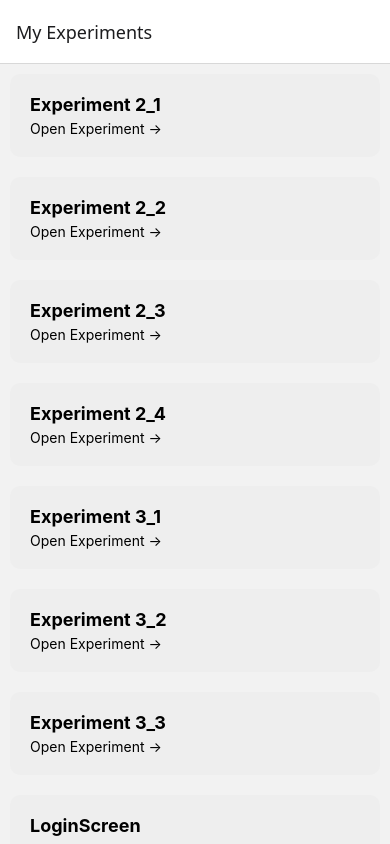
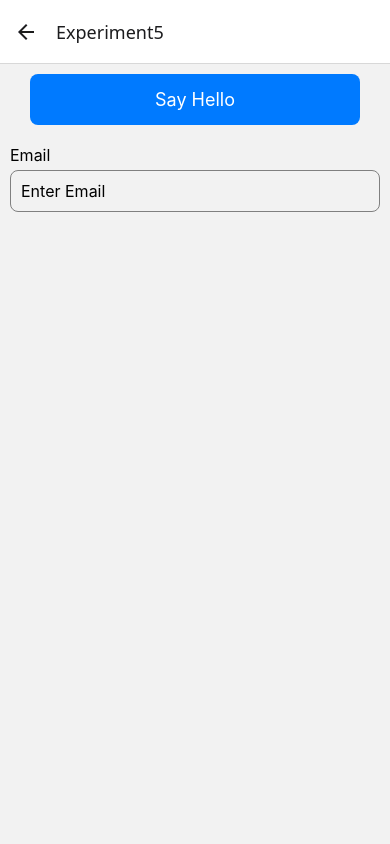
Before and after one commit to harisdesai/App-development, a React Native app: screen /Experiment5 in a window 390 px wide. Built offline with nearby package versions, Linux system fonts and the light colour scheme.

Commit message:
exp 5 & minor changes

```diff
--- a/App.tsx
+++ b/App.tsx
@@ -12,6 +12,8 @@ import Experiment3_2 from './pages/Experiment3_2';
 import Experiment3_3 from './pages/Experiment3_3';
 import RegisterScreen from './pages/RegisterScreen';
 import LoginScreen from './pages/LoginScreen';
+import Experiment5 from './pages/Experiment5';
+
 
 const Stack = createNativeStackNavigator();
 
@@ -70,6 +72,11 @@ export default function App() {
           component={RegisterScreen}
         />
 
+        <Stack.Screen
+          name="Experiment5"
+          component={Experiment5}
+        />
+
       </Stack.Navigator>
     </NavigationContainer>
   );
--- /dev/null
+++ b/components/CustomButton.tsx
@@ -0,0 +1,35 @@
+import React from 'react';
+import { TouchableOpacity, Text, StyleSheet } from 'react-native';
+
+const CustomButton = ({
+  title,
+  onPress,
+}: {
+  title: string;
+  onPress: () => void;
+}) => {
+  return (
+    <TouchableOpacity style={styles.button} onPress={onPress}>
+      <Text style={styles.text}>{title}</Text>
+    </TouchableOpacity>
+  );
+};
+
+const styles = StyleSheet.create({
+  button: {
+    backgroundColor: '#007AFF',
+    alignItems: 'center',
+    padding: 15,
+    borderRadius: 8,
+    marginTop: 10,
+    marginHorizontal: 30,
+  },
+
+  text: {
+    color: 'white',
+    fontSize: 18,
+    textAlign: 'center',
+  },
+});
+
+export default CustomButton;
--- /dev/null
+++ b/components/CustomInput.tsx
@@ -0,0 +1,67 @@
+import React from 'react';
+import {View, Text, TextInput, StyleSheet} from 'react-native';
+
+const CustomInput = ({
+  label,
+  value,
+  onChangeText,
+  error,
+}: {
+  label: string;
+  value: string;
+  onChangeText: (text: string) => void;
+  error?: string;
+}) => {
+  return (
+    <View style={styles.container}>
+
+      <Text style={styles.label}>
+        {label}
+      </Text>
+
+      <TextInput
+        style={styles.input}
+        value={value}
+        onChangeText={onChangeText}
+        placeholder={'Enter ' + label}
+      />
+
+      {error && (
+        <Text style={styles.error}>
+          {error}
+        </Text>
+      )}
+
+    </View>
+  );
+};
+
+const styles = StyleSheet.create({
+
+  container: {
+    marginBottom: 15,
+    marginTop: 20,
+    marginHorizontal: 10,
+  },
+
+  label: {
+    fontSize: 16,
+    marginBottom: 5,
+  },
+
+  input: {
+    borderWidth: 1,
+    borderColor: 'gray',
+    borderRadius: 8,
+    padding: 10,
+    fontSize: 16,
+  },
+
+  error: {
+    color: 'red',
+    marginTop: 5,
+  },
+
+});
+
+export default CustomInput;
--- /dev/null
+++ b/pages/Experiment5.tsx
@@ -0,0 +1,27 @@
+import React, { useState } from 'react';
+import { View, Alert } from 'react-native';
+
+import CustomButton from '../components/CustomButton';
+import CustomInput from '../components/CustomInput';
+
+const Experiment5 = () => {
+  const [email, setEmail] = useState('');
+
+  const sayHello = () => {
+    Alert.alert('Hello User');
+  };
+
+  return (
+    <View>
+      <CustomButton title="Say Hello" onPress={sayHello} />
+
+      <CustomInput
+        label="Email"
+        value={email}
+        onChangeText={setEmail}
+      />
+    </View>
+  );
+};
+
+export default Experiment5;
--- a/pages/Home.tsx
+++ b/pages/Home.tsx
@@ -50,6 +50,11 @@ const Home = ({ navigation }: any) => {
         onPress={() => navigation.navigate('RegisterScreen')}
       />
 
+      <ExperimentCard
+        title="Experiment 5"
+        onPress={() => navigation.navigate('Experiment5')}
+      />
+
     </ScrollView>
   );
 };
```
Also changed, not shown: pages/LoginScreen.tsx (+9 -27 lines), pages/RegisterScreen.tsx (+8 -23 lines).
